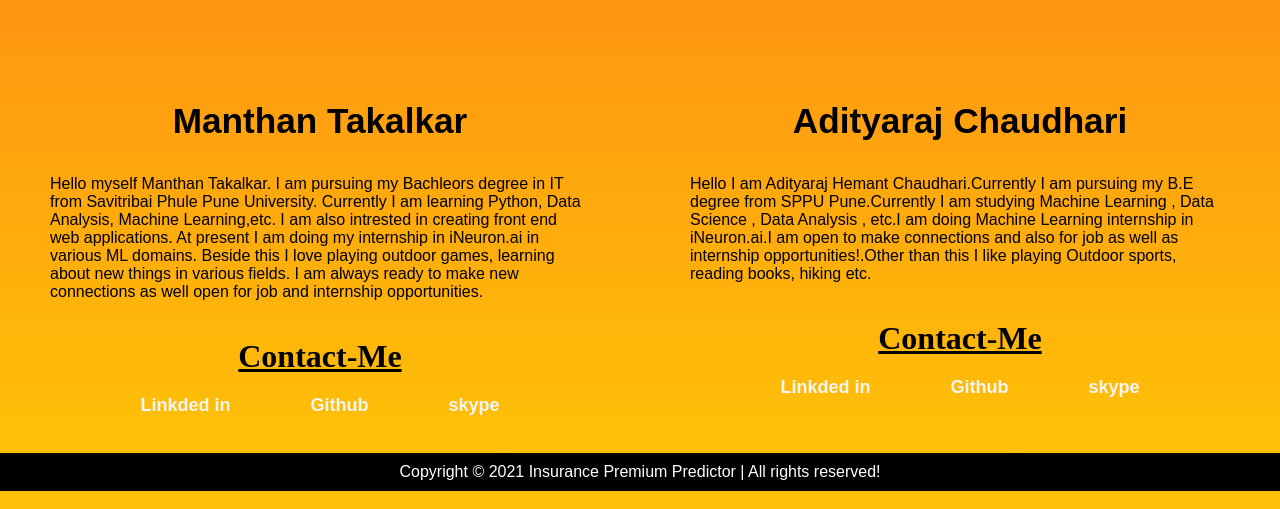
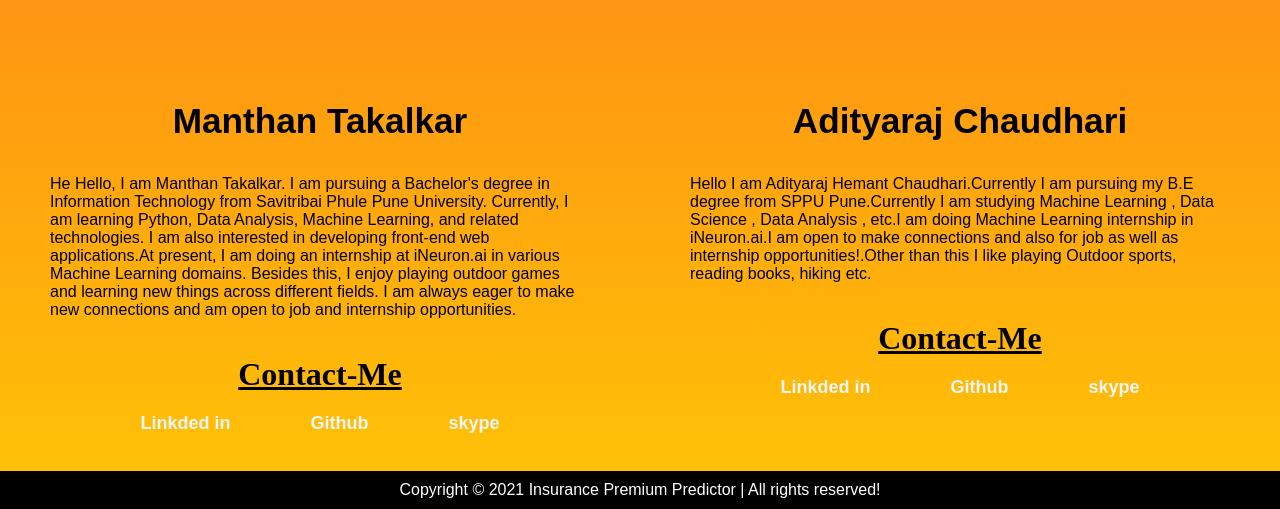
Before and after one commit to ManthanTakalkar/Insurance-Premium-Predictor-App, a Flask app: page /contact in a window 1280 px wide. Shown: the part 752-1261 px from the top of the page. Run offline with Flask 2, Linux system fonts and the light colour scheme; some libraries are stand-ins or nearby versions.

Commit message:
Revise 'aboutMe' paragraph for clarity and correctness
Updated the 'aboutMe' section to improve clarity and fix typos.

```diff
--- a/templates/Developer.html
+++ b/templates/Developer.html
@@ -56,12 +56,10 @@
         <div id="info">
             <div class="content">
                 <h2>Manthan Takalkar</h2>
-                <p class="aboutMe">Hello myself Manthan Takalkar. I am pursuing my Bachleors degree in IT from
-                    Savitribai Phule Pune University. Currently I am learning Python, Data Analysis, Machine
-                    Learning,etc. I am also intrested in creating front end web applications. At present I am doing my
-                    internship in iNeuron.ai in various ML domains. Beside this I love playing outdoor games, learning
-                    about new things in various fields. I am always ready to make new connections as well open for job
-                    and internship opportunities. </p>
+                <p class="aboutMe">He Hello, I am Manthan Takalkar. I am pursuing a Bachelor's degree in Information Technology from Savitribai Phule Pune University. Currently,
+                    I am learning Python, Data Analysis, Machine Learning, and related technologies. I am also interested in developing front-end web applications.At present, I
+                    am doing an internship at iNeuron.ai in various Machine Learning domains. Besides this, I enjoy playing outdoor games and learning new things across different
+                    fields. I am always eager to make new connections and am open to job and internship opportunities.</p>
                 <div id="navbar2">
                     <h2>Contact-Me</h2>
                     <nav>
```
